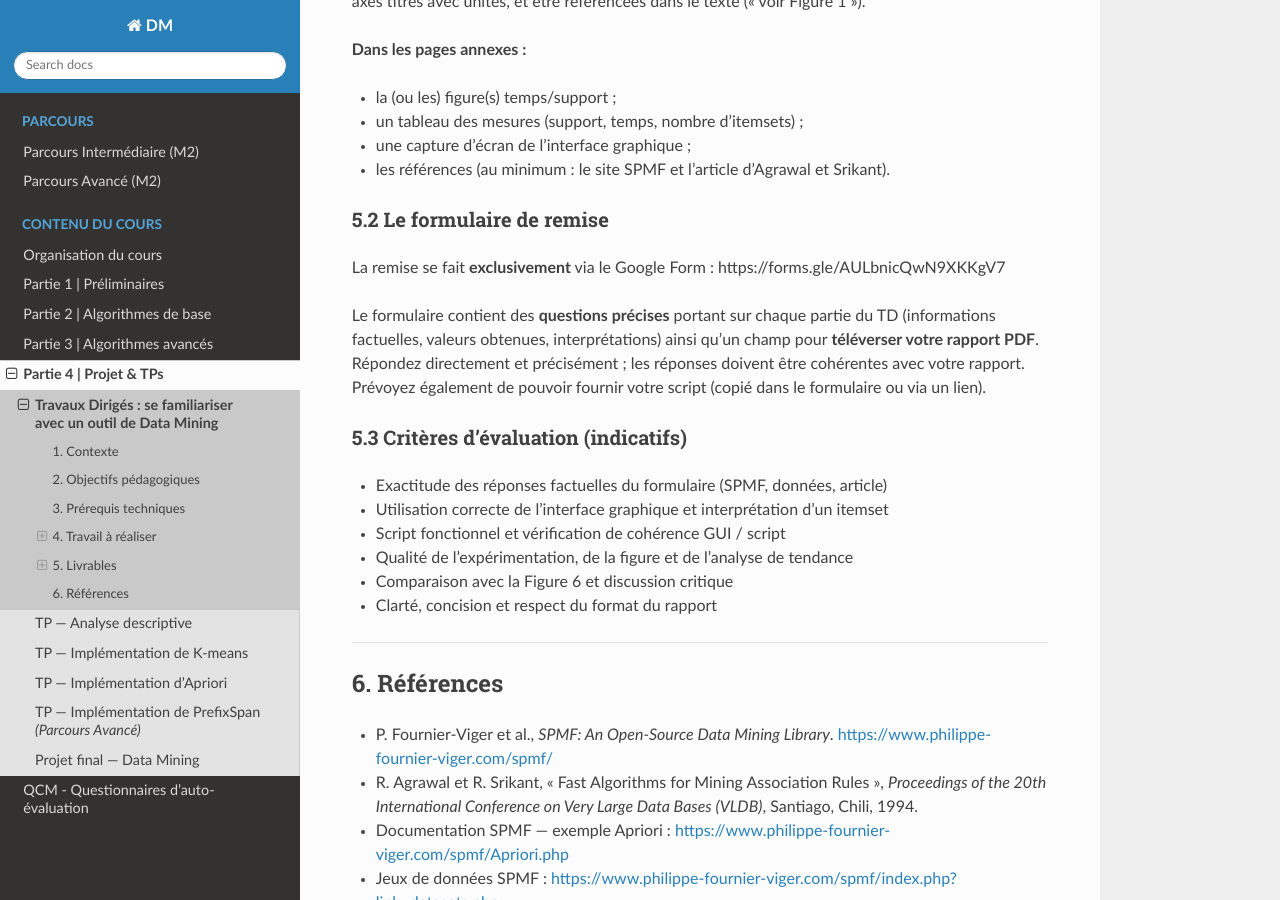
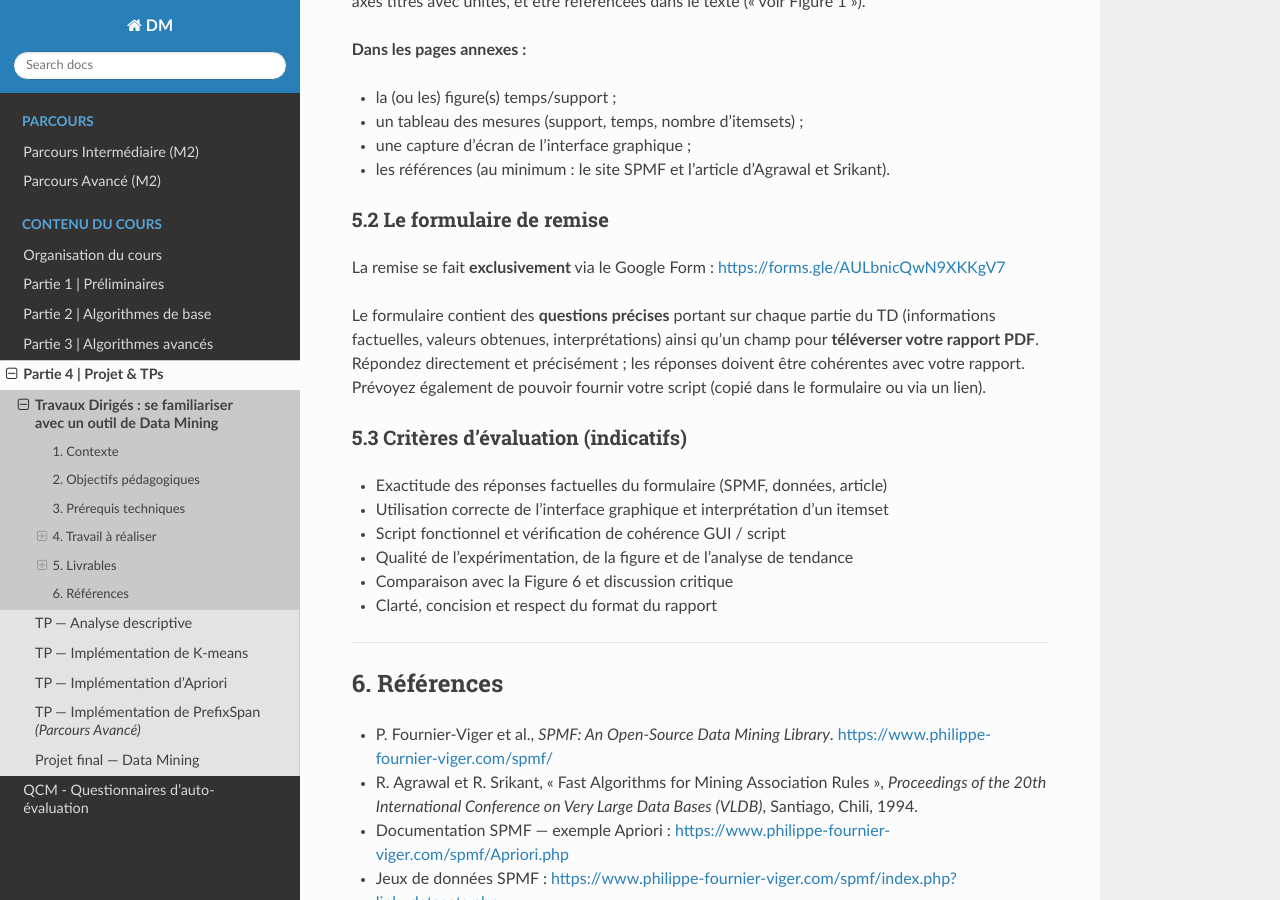
Before and after one commit to johnaoga/gl-dm, a Sphinx documentation site: the page built from docs/source/part4/td_spmf.md, in a window 1280 px wide and 900 px high, scrolled down 5587 px. Built offline with Sphinx 7.4.7 and the Read the Docs theme 3.1.0, drawn with Linux system fonts in a browser that asks for light colours.

```diff
--- a/docs/source/part4/td_spmf.md
+++ b/docs/source/part4/td_spmf.md
@@ -9,7 +9,7 @@
 **Modalité :** individuel
 **Durée indicative :** 4 heures
 **Date limite de remise :** 02/10/2026 à 18H00 (heure locale)
-**Lien de remise (Google Form) :** https://forms.gle/AULbnicQwN9XKKgV7
+**Lien de remise (Google Form) :** <https://forms.gle/AULbnicQwN9XKKgV7>
 
 ---
 
@@ -167,7 +167,7 @@ Soyez **synthétique et précis** : une page, c'est court. Privilégiez les obse
 
 ### 5.2 Le formulaire de remise
 
-La remise se fait **exclusivement** via le Google Form : https://forms.gle/AULbnicQwN9XKKgV7
+La remise se fait **exclusivement** via le Google Form : <https://forms.gle/AULbnicQwN9XKKgV7>
 
 Le formulaire contient des **questions précises** portant sur chaque partie du TD (informations factuelles, valeurs obtenues, interprétations) ainsi qu'un champ pour **téléverser votre rapport PDF**. Répondez directement et précisément ; les réponses doivent être cohérentes avec votre rapport. Prévoyez également de pouvoir fournir votre script (copié dans le formulaire ou via un lien).
 
```
